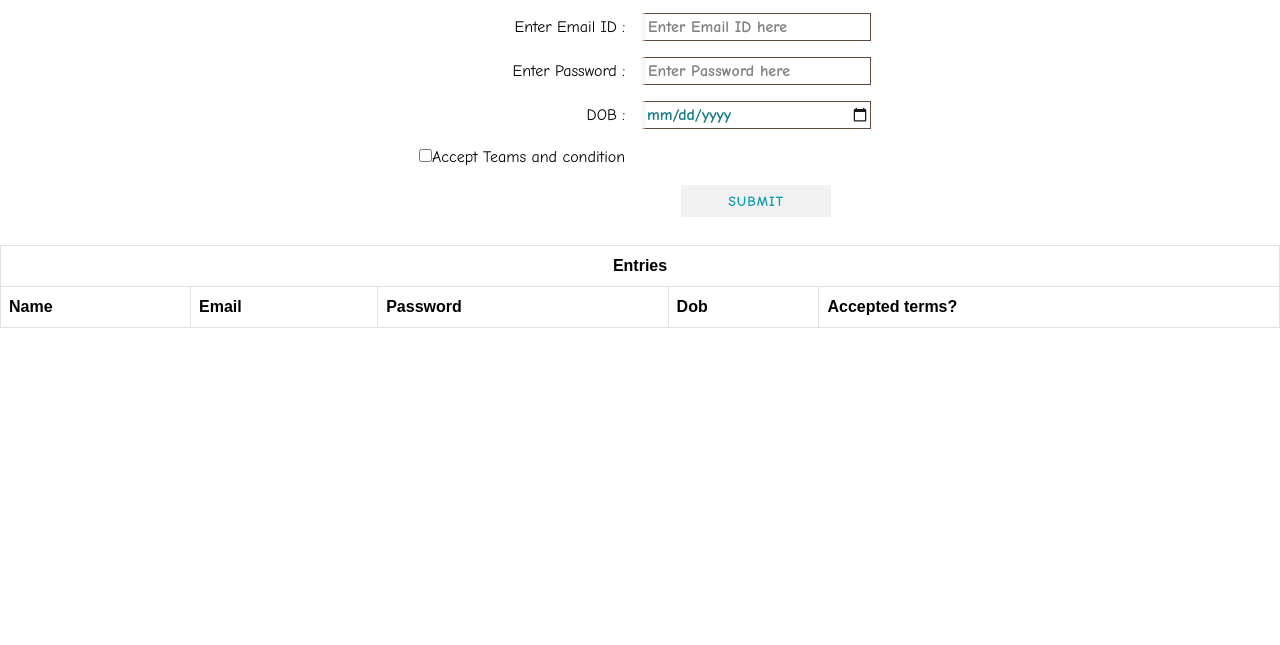
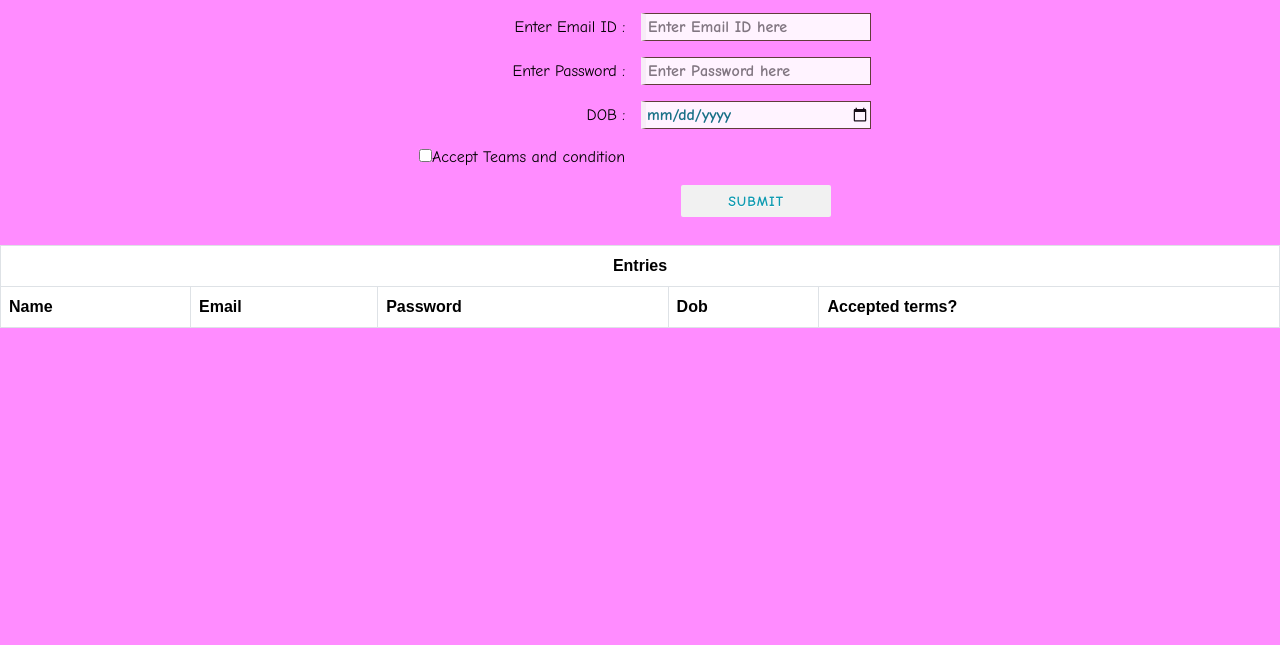
Before and after one commit to naveenoffl/wd101, a plain HTML site: page index.html in a window 1280 px wide. Shown: the part 155-800 px from the top of the page. Drawn offline with nearby package versions, Linux system fonts and the light colour scheme.

Commit message:
Update index.html

```diff
--- a/index.html
+++ b/index.html
@@ -9,7 +9,7 @@
   <style>
     body {
       margin: 0px;
-      background-color: linear-gradienitesmoket(120deg, whitesmoke, gray);
+      background-color: rgb(255, 140, 255);
       background-image: url(image/background.jpg);
       color: black;
       font-family: Arial, Helvetica, sans-serif;
```
